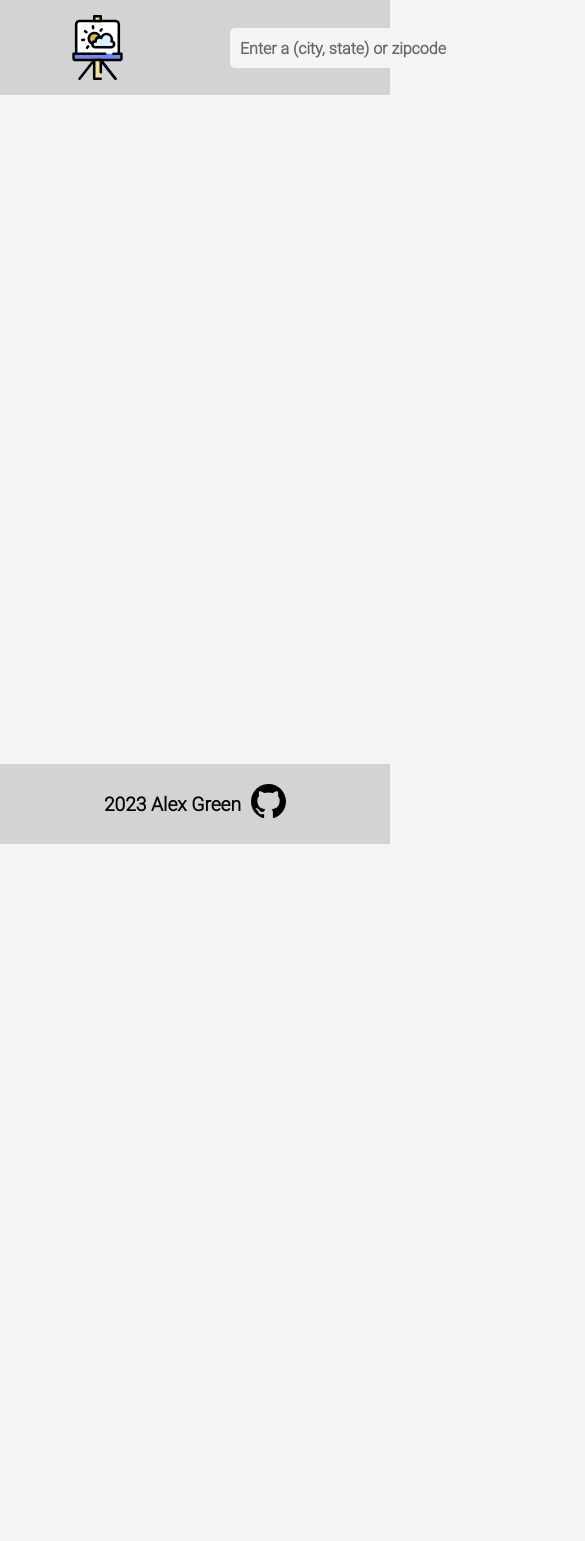
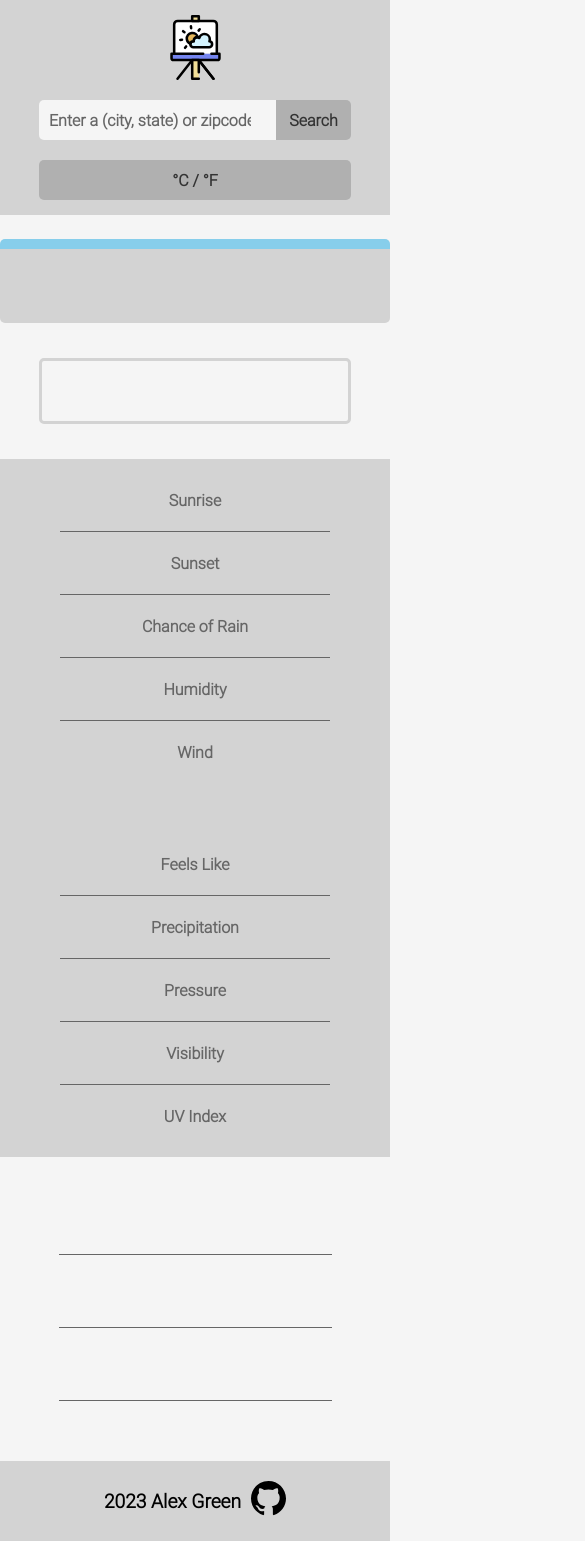
Before and after one commit to Modder65/Weather-App, a website built with webpack: page dist/index.html in a window 390 px wide. Shown: the top 1541 px of the page, 585 px wide, since content can reach past the window. Before the commit the page ends 844 px from the top, so only its background shows below. Built offline with Linux system fonts and the light colour scheme; no server answers.

Commit message:
Added default location and mobile support

```diff
--- a/src/data.js
+++ b/src/data.js
@@ -1,4 +1,17 @@
 let weatherAPIKey = "ec88c6fc8b604936b91225404232706";
+
+export async function fetchDefaultData() {
+    try {
+        let response = await fetch(`https://api.weatherapi.com/v1/forecast.json?key=${weatherAPIKey}&q=London&days=3&aqi=no&alerts=no`);
+        let data = await response.json();
+            console.log(data);
+            return data;
+    } catch(error) {
+       console.error(`Error fetching weather data: ${error}`);
+       return null;
+    }
+}
+
 
 // gets weather data for the location that was entered by the user and verified to be a valid city
 export async function fetchWeatherData(cityName) {
--- a/src/index.js
+++ b/src/index.js
@@ -1,7 +1,7 @@
 import "./style.css";
 import logo from "./assets/images/logo.svg";
 import githubLogo from "./assets/images/github.svg";
-import { fetchWeatherData } from "./data.js";
+import { fetchWeatherData, fetchDefaultData } from "./data.js";
 import { gsap } from "gsap";
 
 let degreeSymbol = "\u00B0"
@@ -24,7 +24,7 @@ currentWeatherContainer.querySelector("h5").setAttribute("data-temp", "fahrenhei
 
 let weatherData;
 let cityName;
-
+let defaultData;
 
 // animations on load
 gsap.from(header, { duration: 1, y: "-100%", ease: "bounce" });
@@ -32,12 +32,19 @@ gsap.from(".headerItem", { duration: 1, opacity: 0, delay: 1, stagger: .5 });
 gsap.from(footer, { duration: 1, y: "100%", ease: "bounce" });
 gsap.from("#footerContent", { duration: 1, opacity: 0, delay: 1, stagger: .5 });
 
+async function displayDefaultData() {
+    defaultData = await fetchDefaultData();
+    displayForecastData(defaultData);
+    displayWeatherData(defaultData);
+    displayExtraDetails(defaultData);
+    displayDailyData(defaultData);
+}
 
+displayDefaultData();
 
 form.addEventListener("submit", async (e) => {
     e.preventDefault();
     cityName = search.value.trim();
-
         weatherData = await fetchWeatherData(cityName);
         displayForecastData(weatherData);
         displayWeatherData(weatherData, cityName);
--- a/src/style.css
+++ b/src/style.css
@@ -344,3 +344,83 @@ footer {
 .hidden {
     display: none!important;
 }
+
+@media screen and (max-width: 1100px) {
+    #weatherContainer {
+        flex-direction: column;
+        gap: 35px;
+        align-items: center;
+    }
+
+    #currentWeatherContainer {
+        width: 100vw;
+    }
+
+    #forecastContainer {
+        padding: 30px;
+        width: 80vw;
+    }
+
+    #weatherDetails {
+        margin-top: 35px;
+        gap: 50px;
+        padding-top: 10px;
+        padding-bottom: 10px;
+    }
+
+    .row {
+        flex-wrap: wrap;
+        align-items: center;
+    }
+
+    .row div {
+        border-bottom: 1px solid #666;
+        padding-top: 20px;
+        padding-bottom: 20px;
+    }
+
+    .row div:nth-child(5) {
+        border: none;
+    }
+
+    #headerContent {
+        flex-direction: column;
+        align-items: center;
+        justify-content: center;
+        gap: 20px;
+    }
+
+    #headerLeft {
+        flex-direction: column;
+        gap: 0;
+        margin: 0;
+        gap: 20px;
+    }
+
+    #headerInput {
+        width: 80vw;
+    }
+
+    #systemChanger {
+        width: 80vw;
+    }
+}
+
+@media screen and (max-width: 860px) {
+    #dailyDetailsContainer {
+        margin-top: 25px;
+        margin-bottom: 60px;
+    }
+
+    #dailyTitles {
+        display: none;
+    }
+
+    .rainContainer, .humidContainer {
+        display: none;
+    }
+
+    .day-right-side {
+        width: 15%;
+    }
+}
```
Also changed, not shown: dist/bundle.js, dist/index.html.
